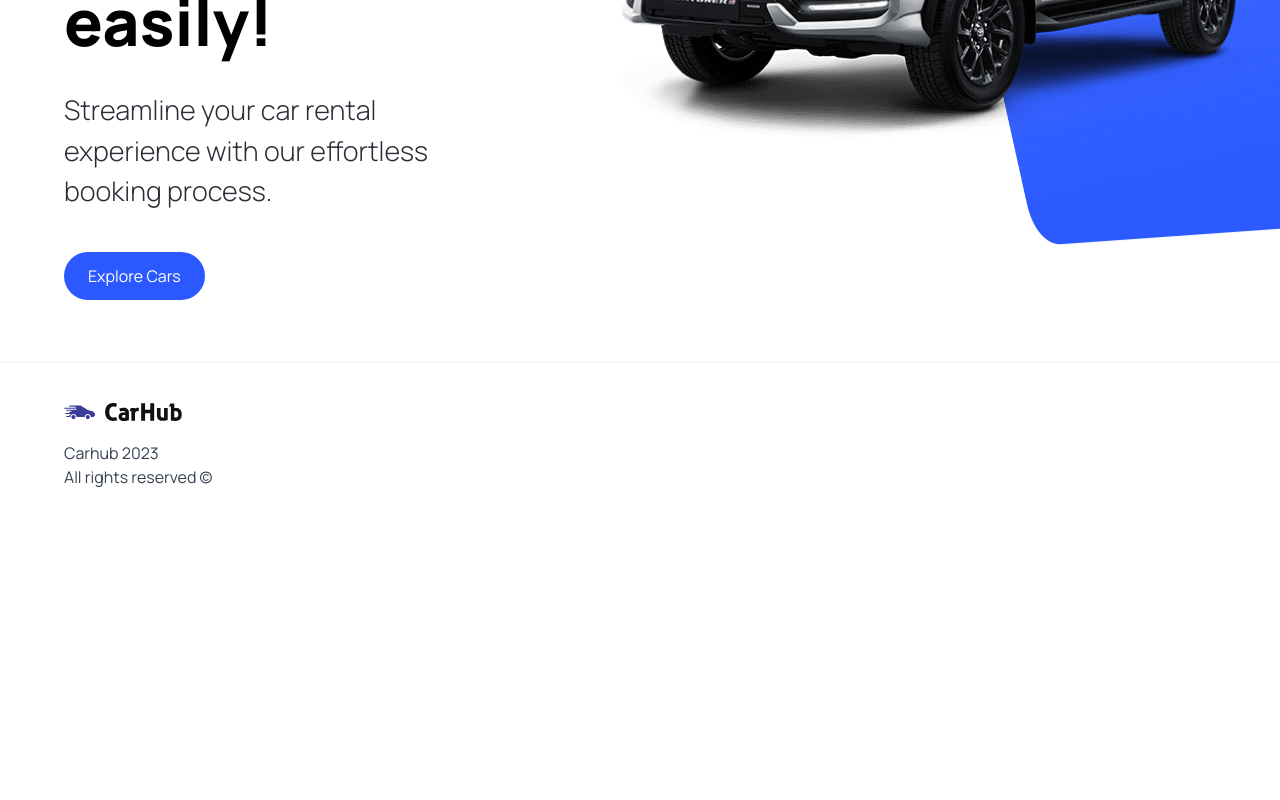
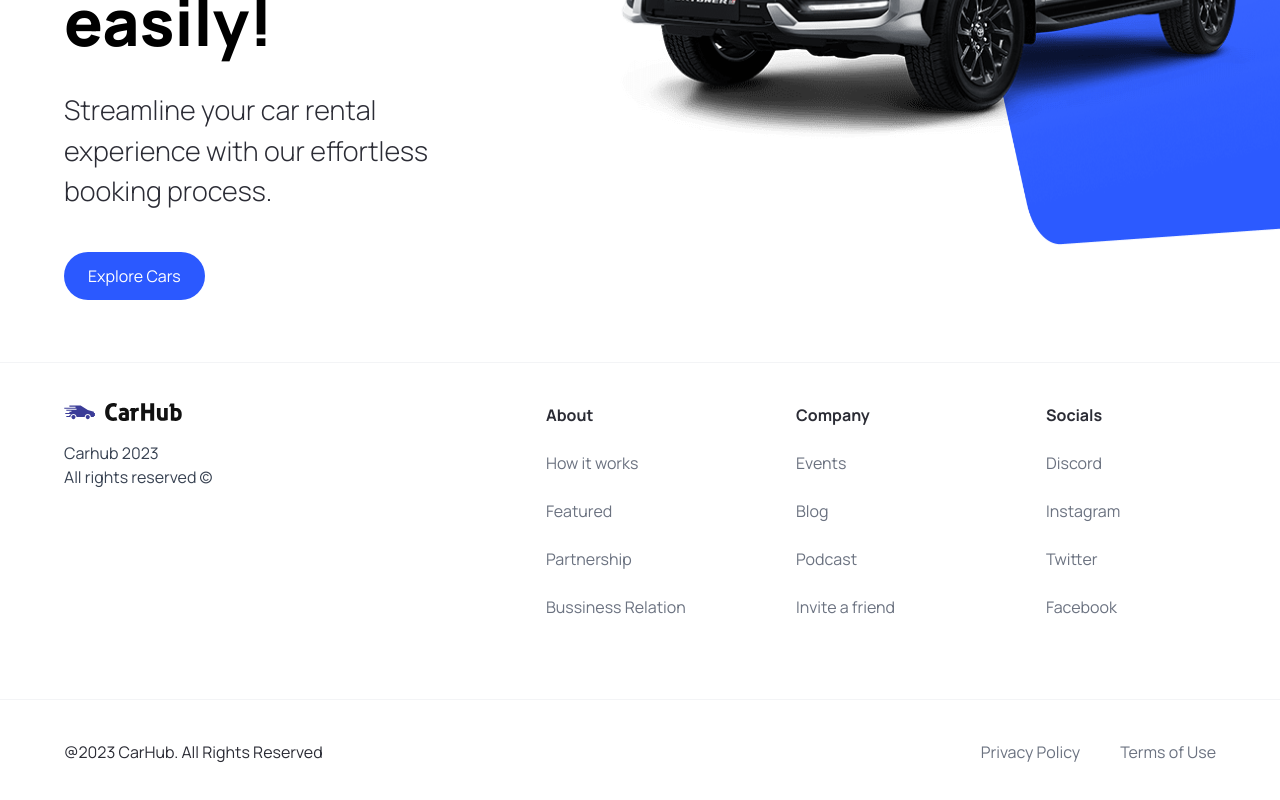
Before and after one commit to gokarna123-goku/car_showcase, a Next.js app: page / in a window 1280 px wide. Shown: the part 458-1258 px from the top of the page. Before the commit the page ends 987 px from the top, so only its background shows below. Built offline with nearby package versions, Linux system fonts and the light colour scheme.

Commit message:
completed the footer section

```diff
--- a/components/Footer.tsx
+++ b/components/Footer.tsx
@@ -1,5 +1,6 @@
 import Image from "next/image";
 import Link from "next/link";
+import { footerLinks } from "@/constants";
 
 const Footer = () => {
     return (
@@ -13,7 +14,23 @@
                         </p>
                     </div>
                     <div className="footer__links">
-
+                        {footerLinks.map((link) => (
+                            <div key={link.title} className="footer__link">
+                                <h3 className="font-bold">{link.title}</h3>
+                                {link.links.map((item) => (
+                                    <Link key={item.title} href={item.url} className="text-gray-500">
+                                        {item.title}
+                                    </Link>
+                                ))}
+                            </div>
+                        ))}
+                    </div>
+                </div>
+                <div className="flex justify-between items-center flex-wrap mt-10 border-t border-gray-100 sm:px-16 px-6 py-10">
+                    <p>@2023 CarHub. All Rights Reserved</p>
+                    <div className="footer__copyrights-link">
+                        <Link href="/" className="text-gray-500">Privacy Policy</Link>
+                        <Link href="/" className="text-gray-500">Terms of Use</Link>
                     </div>
                 </div>
             </footer>
```
